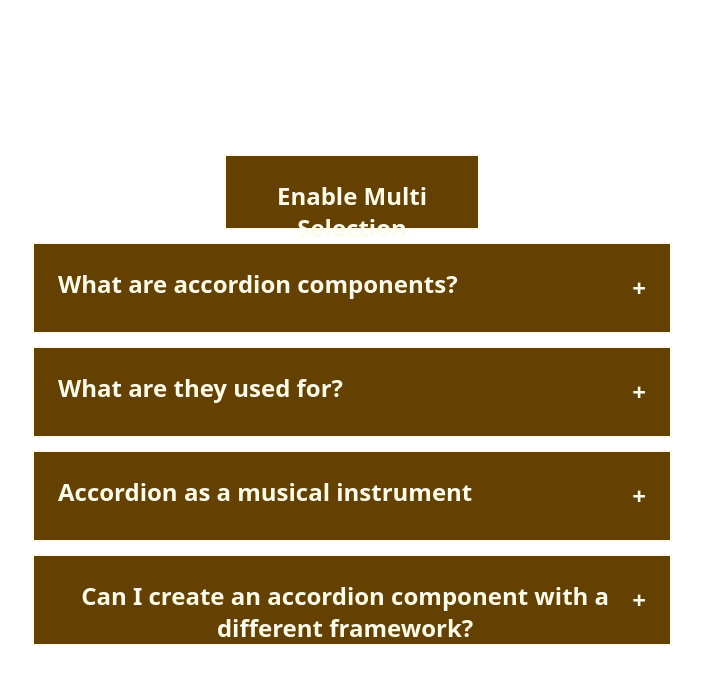
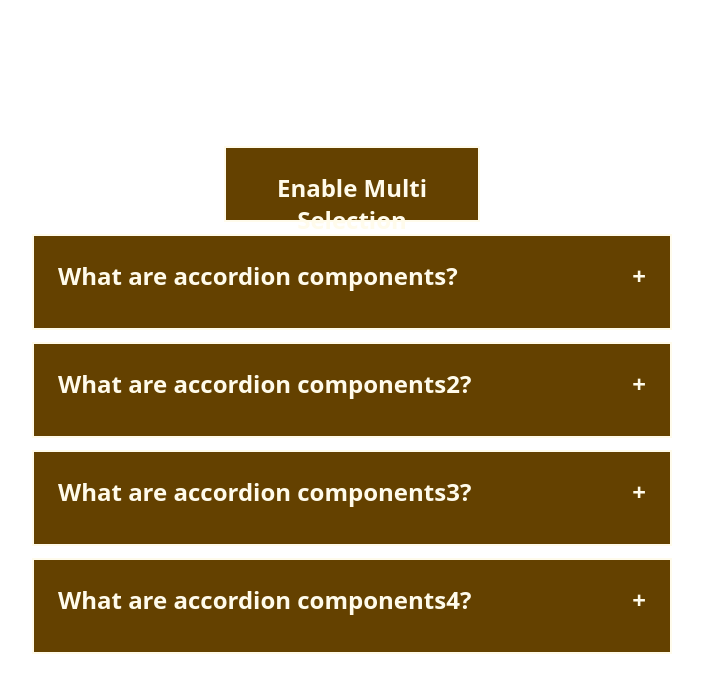
Before and after one commit to amitpaudell/ReactFeaturesProject, a React (Vite) app in the folder accordion/: page / in a window 1280 px wide. Shown: the top 692 px of the page, without its empty margins (288-991 px from the left). Built offline with nearby package versions, Linux system fonts and the light colour scheme.

Commit message:
toggle selection

```diff
--- a/accordion/src/App.jsx
+++ b/accordion/src/App.jsx
@@ -1,12 +1,47 @@
+import { useState } from "react";
 import Card from "./components/Card";
 
 function App() {
-  const titles = ["What are accordion components?", "What are they used for?", "Accordion as a musical instrument", "Can I create an accordion component with a different framework?"];
+  const titles = [
+    {
+      Q: "What are accordion components?",
+      A: `Accordion components are user interface elements used for
+        organizing and presenting content in a collapsible manner. They
+        typically consist of a header, content, and an expand/collapse
+        action`,
+    },
+    {
+      Q: "What are accordion components2?",
+      A: `Accordion components are user interface elements used for
+        organizing and presenting content in a collapsible manner. They
+        typically consist of a header, content, and an expand/collapse
+        action`,
+    },
+    {
+      Q: "What are accordion components3?",
+      A: `Accordion components are user interface elements used for
+        organizing and presenting content in a collapsible manner. They
+        typically consist of a header, content, and an expand/collapse
+        action`,
+    },
+    {
+      Q: "What are accordion components4?",
+      A: `Accordion components are user interface elements used for
+        organizing and presenting content in a collapsible manner. They
+        typically consist of a header, content, and an expand/collapse
+        action `,
+    },
+  ];
+  const [condition, setCondition] = useState(null);
+
+  function handleClick(value) {
+    setCondition(value === condition ? null : value);
+  }
   return (
     <div className="h-screen w-screen flex flex-col justify-center items-center gap-3">
       <div className="h-19 w-[20%] text-amber-50  text-2xl text-center  font-bold border-2 p-6 bg-[#644100]">Enable Multi Selection</div>
       {titles.map((title) => {
-        return <Card key={title} title={title}></Card>;
+        return <Card key={title.Q} title={title.Q} ans={title.A} handleClick={() => handleClick(title.Q)} isOpen={condition === title.Q}></Card>;
       })}
     </div>
   );
--- a/accordion/src/components/Card.jsx
+++ b/accordion/src/components/Card.jsx
@@ -1,8 +1,14 @@
-const Card = ({ title }) => {
+const Card = ({ title, ans, handleClick, isOpen }) => {
   return (
-    <div className="flex justify-between h-23 w-[50%] text-amber-50 text-2xl text-center font-bold border-2 p-6 bg-[#644100]">
-      <span>{title}</span>
-      <button>+</button>
+    <div className="flex flex-col justify-between h-auto w-[50%] text-amber-50  text-center  border-2 p-6 bg-[#644100]">
+      <div className="flex justify-between text-2xl font-bold">
+        <span>{title}</span>
+        <button onClick={handleClick}>+</button>
+      </div>
+
+      <div className="mt-3">
+        <p>{isOpen ? ans : ""}</p>
+      </div>
     </div>
   );
 };
```
